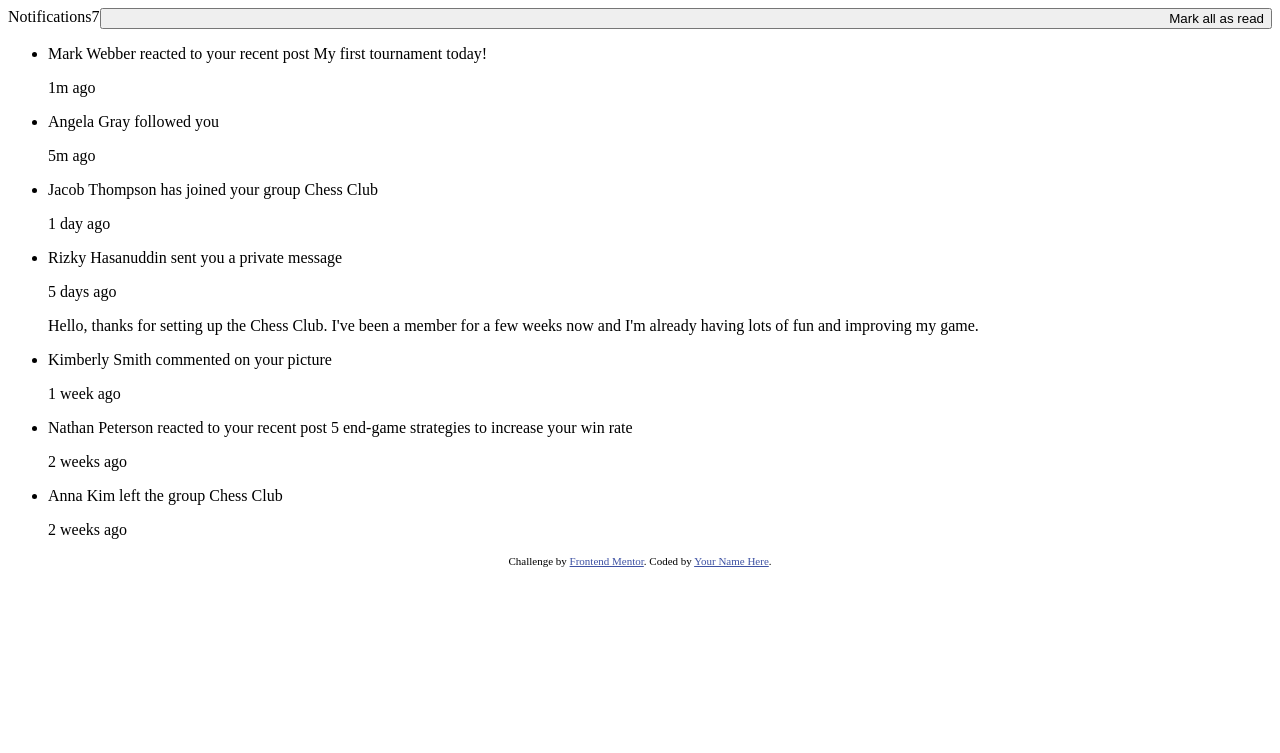
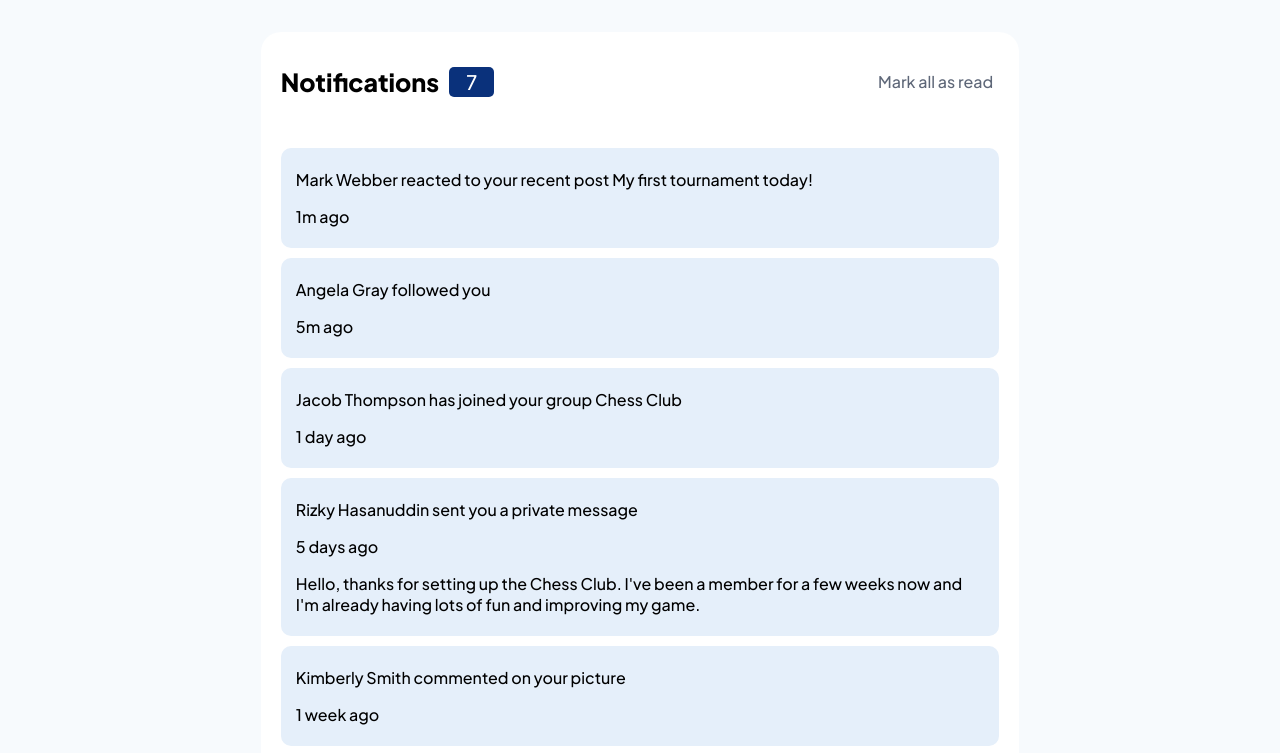
Before and after one commit to MinnieMinwoo/JS_Project, a plain HTML site: page notifications-page-main/index.html in a window 1280 px wide. Shown: the top 753 px of the page. Drawn offline with Linux system fonts and the light colour scheme.

Commit message:
add hover effect

```diff
--- a/notifications-page-main/index.html
+++ b/notifications-page-main/index.html
@@ -6,7 +6,9 @@
 
   <link rel="icon" type="image/png" sizes="32x32" href="./assets/images/favicon-32x32.png">
   <link rel="stylesheet" href="style.css">
-
+  <link rel="preconnect" href="https://fonts.googleapis.com">
+  <link rel="preconnect" href="https://fonts.gstatic.com" crossorigin>
+  <link href="https://fonts.googleapis.com/css2?family=Plus+Jakarta+Sans:wght@500;800&display=swap" rel="stylesheet">
   <title>Frontend Mentor | Notifications page</title>
 
   <!-- Feel free to remove these styles or customise in your own stylesheet 👍 -->
@@ -14,15 +16,17 @@
   </style>
 </head>
 <body>
+  <div id="background">
     <div id="head">
       <span id="notify">Notifications</span>
       <span id="num"></span>
       <button id="allRead">Mark all as read</span>
     </div>
-  <ul></ul>
+    <ul id="body"></ul>
     <div class="attribution">
       Challenge by <a href="https://www.frontendmentor.io?ref=challenge" target="_blank">Frontend Mentor</a>.
       Coded by <a href="#">Your Name Here</a>.
+    </div>
   </div>
   <script src="script/checkNum.js"></script>
   <script src="script/read.js"></script>
--- a/notifications-page-main/script/read.js
+++ b/notifications-page-main/script/read.js
@@ -1,16 +1,15 @@
-function addReadClass(e) {
+function addReadClass() {
     if (this.classList.contains('read')) { return; };
     this.classList.add('read');
 }
 
 function setRead(e) {
-    addReadClass(e);
+    addReadClass.call(this);
     checkNum ();
 }
 
 function allRead() {
     const listSet = document.querySelectorAll('li');
-    console.log(listSet);
     for(let list of listSet){
         addReadClass.call(list);
     }
@@ -19,9 +18,3 @@ function allRead() {
 
 const button = document.querySelector('#allRead');
 button.addEventListener('click', allRead);
-
-/*
-    listSet.forEach((list) => {
-        if (list.classList.contains('read') === false) { list.classList.add('read'); }
-    });
-*/
--- a/notifications-page-main/style.css
+++ b/notifications-page-main/style.css
@@ -1,17 +1,82 @@
+* {
+    font-family: 'Plus Jakarta Sans', sans-serif;
+}
+
+body {
+    background-color: hsl(210, 60%, 98%);
+}
+
+#background {
+    background-color: hsl(0, 0%, 100%);
+    margin: 2.5% 20%;
+    border-radius: 20px;
+}
+
 #head {
-    margin: 0;
-    border: 0;
+    padding: 30px 20px;
     display: flex;
     justify-content: space-between;
+    align-items: center;
 }
 
+#head #notify{
+    font-weight: bold;
+    font-size: 25px;
+    flex-basis: 115px;
+    height: 40px;
+    line-height: 40px;
+}
+
+#head #num {
+    background-color: hsl(219, 85%, 26%);
+    color: hsl(0, 0%, 100%);
+    text-align: center;
+    flex-basis: 45px;
+    height: 30px;
+    line-height: 30px;
+    border-radius: 5px;
+    font-size: 20px;
+    margin: 0 10px;
+}
 #head #allRead {
     flex-grow: 1;
+    background-color: transparent;
+    color: hsl(219, 12%, 42%);
+    font-size: 16px;
+    border: 0px;
     text-align: right;
 }
 
+#head #allRead:hover{
+    text-decoration: underline;
+}
+
+
+#body {
+    font-size: 16px;
+    padding: 0 20px 30px 20px;
+}
+
+#body li {
+    list-style: none;
+    background-color: hsl(211, 68%, 94%);
+    border-radius: 10px;
+    padding: 5px 15px;
+    margin: 10px 0px;
+}
+
+#body .read {
+    background-color: hsl(0, 0%, 100%);
+}
+
+#body li:hover {
+    background-color: hsl(205, 33%, 90%);
+}
+
 .attribution {
-    font-size: 11px; text-align: center;
+    font-size: 11px;
+    text-align: center;
+    padding-bottom: 20px;
 }
 .attribution a {
     color: hsl(228, 45%, 44%);
```
Lines whose indentation alone changed are shown as unchanged.
